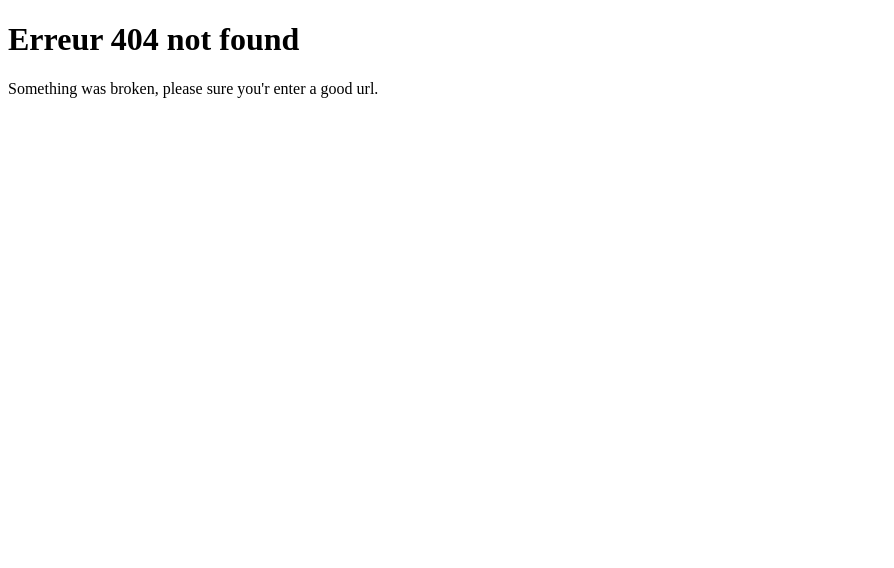
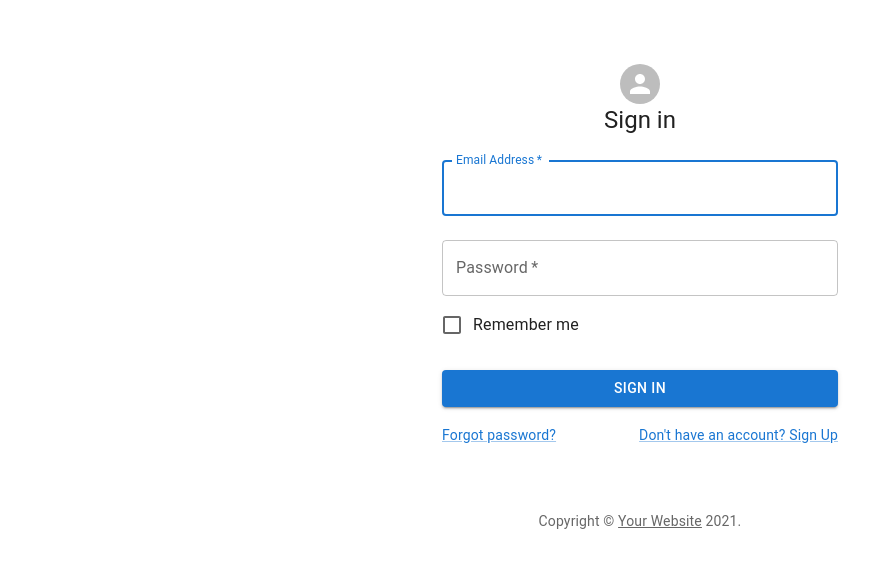
Before and after one commit to WildCodeSchool/2109-wns-remote2-paprika-front, a React (Create React App) app: page /login in a window 1280 px wide. Before the commit this address had no page. Shown: the top 568 px of the page, without its empty margins (0-894 px from the left). Built offline with nearby package versions, Linux system fonts and the light colour scheme; the HTML template or start-up script is replaced by a standard one.

Commit message:
first commit

```diff
--- a/package.json
+++ b/package.json
@@ -3,6 +3,9 @@
   "version": "0.1.0",
   "private": true,
   "dependencies": {
+    "@emotion/react": "^11.6.0",
+    "@emotion/styled": "^11.6.0",
+    "@mui/material": "^5.2.0",
     "@testing-library/jest-dom": "^5.11.4",
     "@testing-library/react": "^11.1.0",
     "@testing-library/user-event": "^12.1.10",
--- a/src/App.tsx
+++ b/src/App.tsx
@@ -7,11 +7,12 @@ import NotFound from './pages/NotFound'
 import Notifications from './pages/Notifications'
 import Settings from './pages/Settings'
 import TasksProject from './pages/TasksProject'
+import Login from './pages/Login'
+import '@mui/material'
 import { BrowserRouter, Switch, Route } from 'react-router-dom'
 
 function App() {
     return (
-
         <BrowserRouter>
             <Switch>
                 <Route path="/" exact component={Home} />
@@ -21,10 +22,10 @@ function App() {
                 <Route path="/tasksproject" exact component={TasksProject} />
                 <Route path="/notifications" exact component={Notifications} />
                 <Route path="/documentation" exact component={Documentation} />
+                <Route path="/login" exact component={Login} />
                 <Route component={NotFound} />
             </Switch>
         </BrowserRouter>
-
     )
 }
 
--- a/src/components/Navigation.tsx
+++ b/src/components/Navigation.tsx
@@ -1,32 +1,43 @@
-import React from "react";
-import { NavLink } from "react-router-dom";
+import React from 'react'
+import { NavLink } from 'react-router-dom'
 
 const Navigation = () => {
     return (
         <div className="navigation">
             <NavLink exact to="/" activeClassName="nav-active">
-                <img src="./pictures/paprika2.png" alt="logo"/>Accueil
+                <img src="./pictures/paprika2.png" alt="logo" />
+                Accueil
             </NavLink>
             <NavLink exact to="/notifications" activeClassName="nav-active">
-                <img src="./pictures/hpsound.png" alt="logo"/>Notifications
+                <img src="./pictures/hpsound.png" alt="logo" />
+                Notifications
             </NavLink>
             <NavLink exact to="/listproject" activeClassName="nav-active">
-                <img src="./pictures/salade.png" alt="logo"/>Tout les projets
+                <img src="./pictures/salade.png" alt="logo" />
+                Tout les projets
             </NavLink>
             <NavLink exact to="tasksproject" activeClassName="nav-active">
-                <img src="./pictures/oignon.png" alt="logo"/>Tâches projets
+                <img src="./pictures/oignon.png" alt="logo" />
+                Tâches projets
             </NavLink>
             <NavLink exact to="/calendar" activeClassName="nav-active">
-                <img src="./pictures/tomate.png" alt="logo"/>Calendrier
+                <img src="./pictures/tomate.png" alt="logo" />
+                Calendrier
             </NavLink>
             <NavLink exact to="/documentation" activeClassName="nav-active">
-                <img src="./pictures/piment.png" alt="logo"/>Documentation
+                <img src="./pictures/piment.png" alt="logo" />
+                Documentation
             </NavLink>
             <NavLink exact to="/settings" activeClassName="nav-active">
-                <img src="./pictures/gingembre.png" alt="logo"/>Options
+                <img src="./pictures/gingembre.png" alt="logo" />
+                Options
+            </NavLink>
+            <NavLink exact to="/login" activeClassName="nav-active">
+                <img src="./pictures/gingembre.png" alt="logo" />
+                Login
             </NavLink>
         </div>
     )
 }
 
-export default Navigation;
+export default Navigation
--- /dev/null
+++ b/src/pages/Login.tsx
@@ -0,0 +1,122 @@
+import Navigation from '../components/Navigation'
+
+import * as React from 'react'
+import Avatar from '@mui/material/Avatar'
+import Button from '@mui/material/Button'
+import CssBaseline from '@mui/material/CssBaseline'
+import TextField from '@mui/material/TextField'
+import FormControlLabel from '@mui/material/FormControlLabel'
+import Checkbox from '@mui/material/Checkbox'
+import Link from '@mui/material/Link'
+import Grid from '@mui/material/Grid'
+import Box from '@mui/material/Box'
+import Typography from '@mui/material/Typography'
+import Container from '@mui/material/Container'
+import { createTheme, ThemeProvider } from '@mui/material/styles'
+
+function Copyright(props: any) {
+    return (
+        <Typography
+            variant="body2"
+            color="text.secondary"
+            align="center"
+            {...props}
+        >
+            {'Copyright © '}
+            <Link color="inherit" href="https://mui.com/">
+                Your Website
+            </Link>{' '}
+            {new Date().getFullYear()}
+            {'.'}
+        </Typography>
+    )
+}
+
+const theme = createTheme()
+
+export default function SignIn() {
+    const handleSubmit = (event: React.FormEvent<HTMLFormElement>) => {
+        event.preventDefault()
+        const data = new FormData(event.currentTarget)
+        // eslint-disable-next-line no-console
+        console.log({
+            email: data.get('email'),
+            password: data.get('password'),
+        })
+    }
+
+    return (
+        <ThemeProvider theme={theme}>
+            <Container component="main" maxWidth="xs">
+                <CssBaseline />
+                <Box
+                    sx={{
+                        marginTop: 8,
+                        display: 'flex',
+                        flexDirection: 'column',
+                        alignItems: 'center',
+                    }}
+                >
+                    <Avatar></Avatar>
+                    <Typography component="h1" variant="h5">
+                        Sign in
+                    </Typography>
+                    <Box
+                        component="form"
+                        onSubmit={handleSubmit}
+                        noValidate
+                        sx={{ mt: 1 }}
+                    >
+                        <TextField
+                            margin="normal"
+                            required
+                            fullWidth
+                            id="email"
+                            label="Email Address"
+                            name="email"
+                            autoComplete="email"
+                            autoFocus
+                        />
+                        <TextField
+                            margin="normal"
+                            required
+                            fullWidth
+                            name="password"
+                            label="Password"
+                            type="password"
+                            id="password"
+                            autoComplete="current-password"
+                        />
+                        <FormControlLabel
+                            control={
+                                <Checkbox value="remember" color="primary" />
+                            }
+                            label="Remember me"
+                        />
+                        <Button
+                            type="submit"
+                            fullWidth
+                            variant="contained"
+                            sx={{ mt: 3, mb: 2 }}
+                        >
+                            Sign In
+                        </Button>
+                        <Grid container>
+                            <Grid item xs>
+                                <Link href="#" variant="body2">
+                                    Forgot password?
+                                </Link>
+                            </Grid>
+                            <Grid item>
+                                <Link href="#" variant="body2">
+                                    {"Don't have an account? Sign Up"}
+                                </Link>
+                            </Grid>
+                        </Grid>
+                    </Box>
+                </Box>
+                <Copyright sx={{ mt: 8, mb: 4 }} />
+            </Container>
+        </ThemeProvider>
+    )
+}
--- a/src/styles/components/navigation.scss
+++ b/src/styles/components/_navigation.scss
@@ -23,7 +23,7 @@
 
     .nav-active {
         &::after {
-            content: "";
+            content: '';
             width: 85%;
             height: 5px;
             background-color: $color-1;
--- /dev/null
+++ b/src/styles/index.css
@@ -0,0 +1,102 @@
+@import url("https://fonts.googleapis.com/css2?family=Nunito:wght@200;400;600;700&display=swap");
+* {
+  box-sizing: border-box;
+  margin: 0;
+  padding: 0; }
+
+body {
+  margin: 0.4rem auto;
+  background-color: #fff;
+  font-family: "Nunito", sans-serif;
+  position: static; }
+
+li {
+  list-style-type: none; }
+
+a {
+  text-decoration: none;
+  color: black;
+  cursor: pointer; }
+
+a:visited {
+  color: black; }
+
+.home,
+.calendar,
+.documentation,
+.listproject,
+.notifications,
+.settings,
+.tasksproject {
+  position: relative; }
+  .home h1,
+  .calendar h1,
+  .documentation h1,
+  .listproject h1,
+  .notifications h1,
+  .settings h1,
+  .tasksproject h1 {
+    color: blue;
+    display: block;
+    width: 30%;
+    margin: 5% auto 0 auto;
+    font-size: 2.5vw; }
+  .home .wrapper-content,
+  .calendar .wrapper-content,
+  .documentation .wrapper-content,
+  .listproject .wrapper-content,
+  .notifications .wrapper-content,
+  .settings .wrapper-content,
+  .tasksproject .wrapper-content {
+    display: block;
+    position: relative;
+    width: 80%;
+    margin: 2rem 2rem 0 10rem;
+    padding: 2rem 2rem;
+    border: 1px solid red;
+    font-size: 2rem; }
+
+.navigation {
+  display: flex;
+  flex-direction: column;
+  justify-content: flex-start;
+  margin: 20px 0;
+  position: absolute; }
+  .navigation img {
+    width: 20px;
+    height: 20px; }
+  .navigation a {
+    width: 100%;
+    margin: 10px;
+    padding: 10px;
+    position: relative; }
+  .navigation :hover {
+    color: red; }
+  .navigation .nav-active::after {
+    content: '';
+    width: 85%;
+    height: 5px;
+    background-color: #fff;
+    position: absolute;
+    bottom: 1px;
+    left: 1%; }
+
+.home {
+  position: relative;
+  color: red; }
+  .home h1 {
+    color: blue;
+    display: block;
+    margin: 5% auto 0 auto; }
+
+.notfound h1 {
+  color: blue;
+  display: block;
+  width: 30%;
+  margin: 5% auto 0 auto; }
+
+.notfound p {
+  font-size: 2rem;
+  margin-left: 10%;
+  margin-top: 2em;
+  color: #3626ca; }
--- a/src/styles/index.scss
+++ b/src/styles/index.scss
@@ -1,4 +1,4 @@
 @import './general';
-@import './components/navigation';
+@import './components/navigation.scss';
 @import './components/home.scss';
 @import './components/notfound.scss';
```
Also changed, not shown: src/styles/_general.scss (+3 -4 lines), tsconfig.json (+2 -8 lines), src/styles/components/_home.scss (renamed from src/styles/components/home.scss), src/styles/components/_notfound.scss (line endings or trailing spaces), 1 other file (tests, documents, lock files or other folders).
